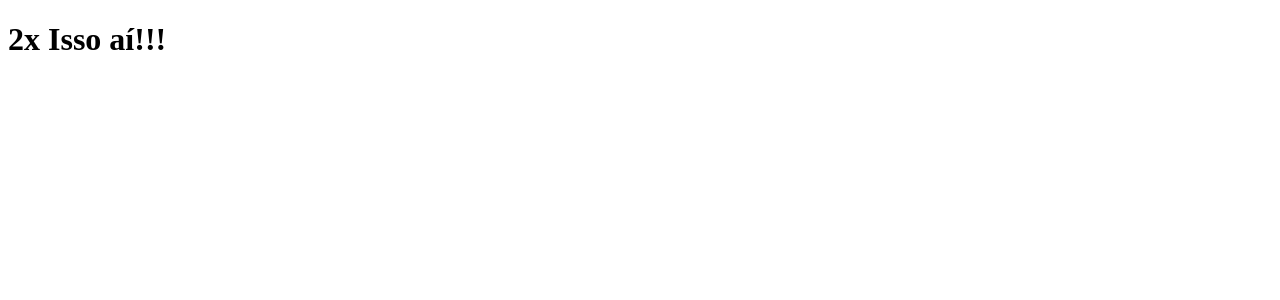
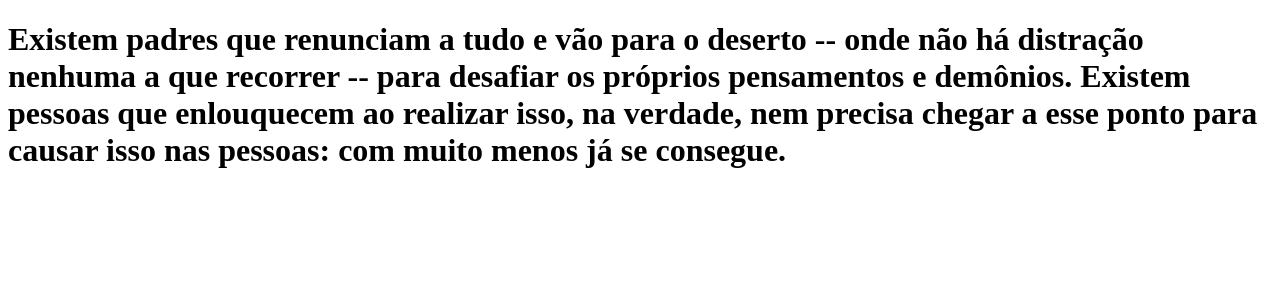
Before and after one commit to hudsontb/clone-tabnews, a Next.js app: page / in a window 1280 px wide. Shown: the top 300 px of the page. Built offline with nearby package versions, Linux system fonts and the light colour scheme.

Commit message:
atualização da página `index`

```diff
--- a/pages/index.js
+++ b/pages/index.js
@@ -1,5 +1,13 @@
 function Home() {
-  return <h1>2x Isso aí!!!</h1>;
+  return (
+    <h1>
+      Existem padres que renunciam a tudo e vão para o deserto -- onde não há
+      distração nenhuma a que recorrer -- para desafiar os próprios pensamentos
+      e demônios. Existem pessoas que enlouquecem ao realizar isso, na verdade,
+      nem precisa chegar a esse ponto para causar isso nas pessoas: com muito
+      menos já se consegue.
+    </h1>
+  );
 }
 
 export default Home;
```
